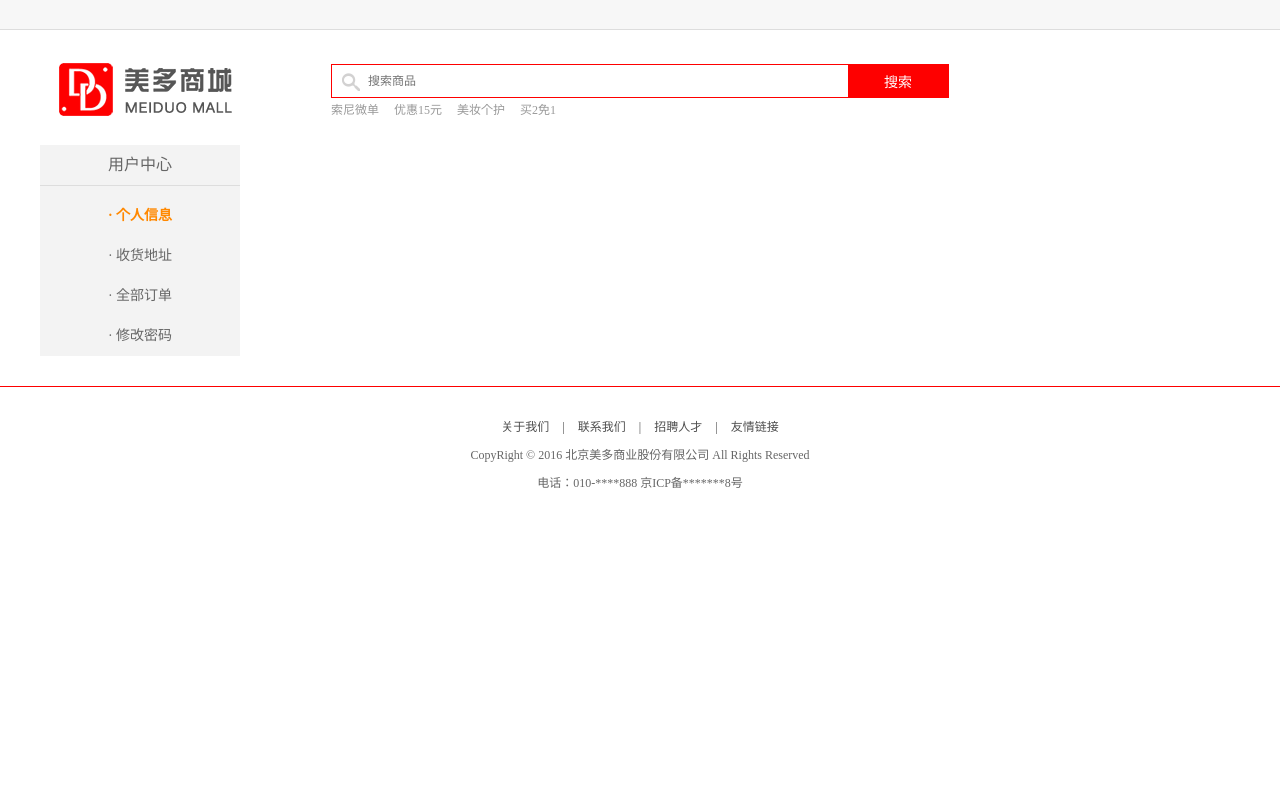
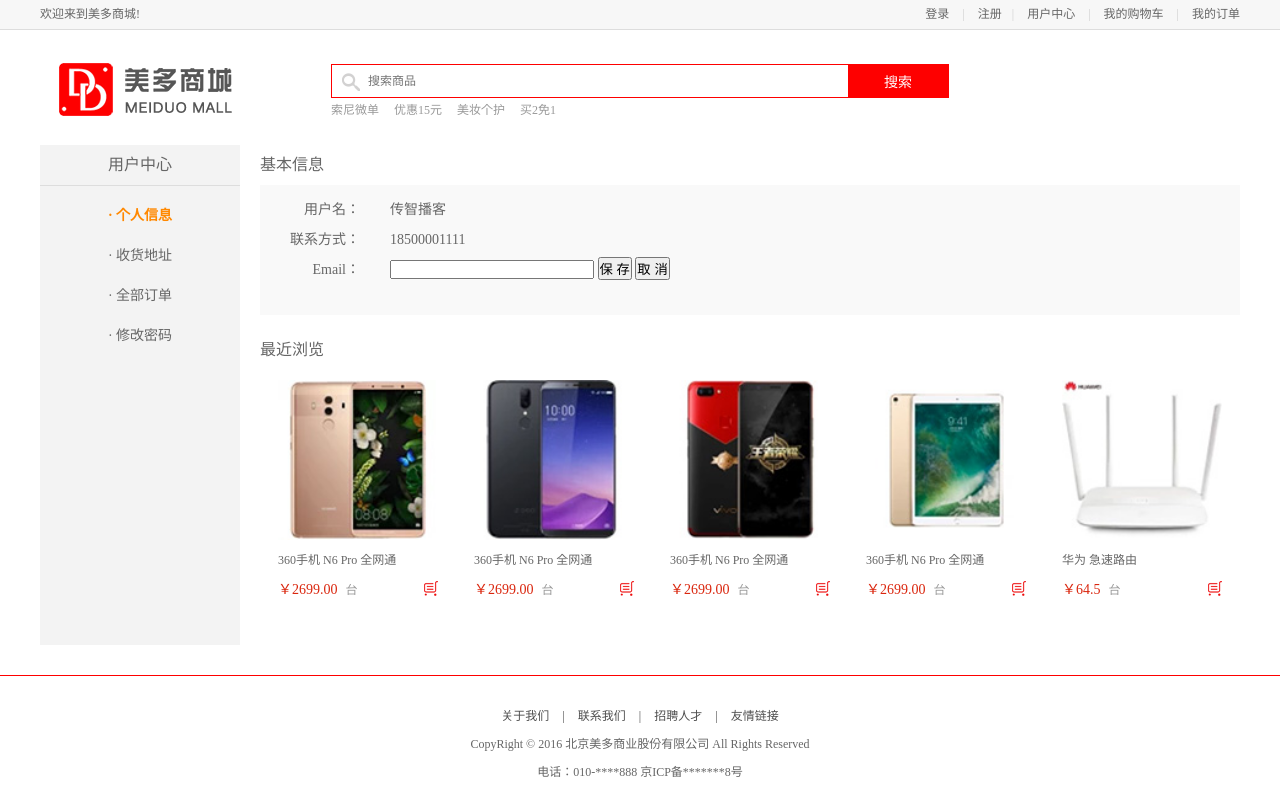
Before and after one commit to zhouwei1997/meiduo_mall, a Python web app: template meiduo_mall/templates/user_center_info.html in a window 1280 px wide. Run offline with Jinja, Linux system fonts and the light colour scheme; the template is opened without the code that fills it, so the values that code supplies are empty.

Commit message:
用户中心逻辑实现

```diff
--- a/meiduo_mall/apps/users/urls.py
+++ b/meiduo_mall/apps/users/urls.py
@@ -20,4 +20,6 @@ urlpatterns = [
     url(r'^login/$', views.LoginView.as_view(), name='login'),
     # 用户退出登录
     url(r'^logout/$', views.LogoutView.as_view(), name='logout'),
+    # 用户中心
+    url(r'^info/$', views.UserInfoView.as_view(), name='info'),
 ]
--- /dev/null
+++ b/meiduo_mall/static/js/user_center_info.js
@@ -0,0 +1,89 @@
+let vm = new Vue({
+    el: '#app',
+    delimiters: ['[[', ']]'],
+    data: {
+        username: username,
+        mobile: mobile,
+        email: email,
+        email_active: email_active,
+
+        set_email: false,
+        error_email: false,
+
+        send_email_btn_disabled: false,
+        send_email_tip: '重新发送验证邮件',
+        histories: [],
+    },
+    mounted() {
+        // 邮箱是否激活：将Python的bool数据转成JS的bool数据
+        this.email_active = (this.email_active=='True') ? true : false;
+        // 是否在设置邮箱
+        this.set_email = (this.email=='') ? true : false;
+
+        // 请求浏览历史记录
+        // this.browse_histories();
+    },
+    methods: {
+        // 检查email格式
+        check_email(){
+            let re = /^[a-z0-9][\w\.\-]*@[a-z0-9\-]+(\.[a-z]{2,5}){1,2}$/;
+            if (re.test(this.email)) {
+                this.error_email = false;
+            } else {
+                this.error_email = true;
+            }
+        },
+        // 取消保存
+        cancel_email(){
+            this.email = '';
+            this.error_email = false;
+        },
+        // 保存email
+        save_email(){
+            // 检查email格式
+            this.check_email();
+
+            if (this.error_email == false) {
+                let url = '/emails/';
+                axios.put(url, {
+                    email: this.email
+                }, {
+                    headers: {
+                        'X-CSRFToken':getCookie('csrftoken')
+                    },
+                    responseType: 'json'
+                })
+                    .then(response => {
+                        if (response.data.code == '0') {
+                            this.set_email = false;
+                            this.send_email_btn_disabled = true;
+                            this.send_email_tip = '已发送验证邮件';
+                        } else if (response.data.code == '4101') {
+                            location.href = '/login/?next=/info/';
+                        } else {
+                            alert(response.data.errmsg);
+                        }
+                    })
+                    .catch(error => {
+                        console.log(error.response);
+                    });
+            }
+        },
+        // 请求浏览历史记录
+        browse_histories(){
+            let url = '/browse_histories/';
+            axios.get(url, {
+                responseType: 'json'
+            })
+                .then(response => {
+                    this.histories = response.data.skus;
+                    for(let i=0; i<this.histories.length; i++){
+                        this.histories[i].url = '/detail/' + this.histories[i].id + '/';
+                    }
+                })
+                .catch(error => {
+                    console.log(error.response);
+                })
+        },
+    }
+});
--- a/meiduo_mall/templates/index.html
+++ b/meiduo_mall/templates/index.html
@@ -28,7 +28,7 @@
                 </div>
                 <div class="user_link fl">
                     <span>|</span>
-                    <a href="user_center_info.html">用户中心</a>
+                    <a href="{{ url('users:info') }}">用户中心</a>
                     <span>|</span>
                     <a href="cart.html">我的购物车</a>
                     <span>|</span>
```
Also changed, not shown: meiduo_mall/apps/users/views.py (+9 -0 lines).
